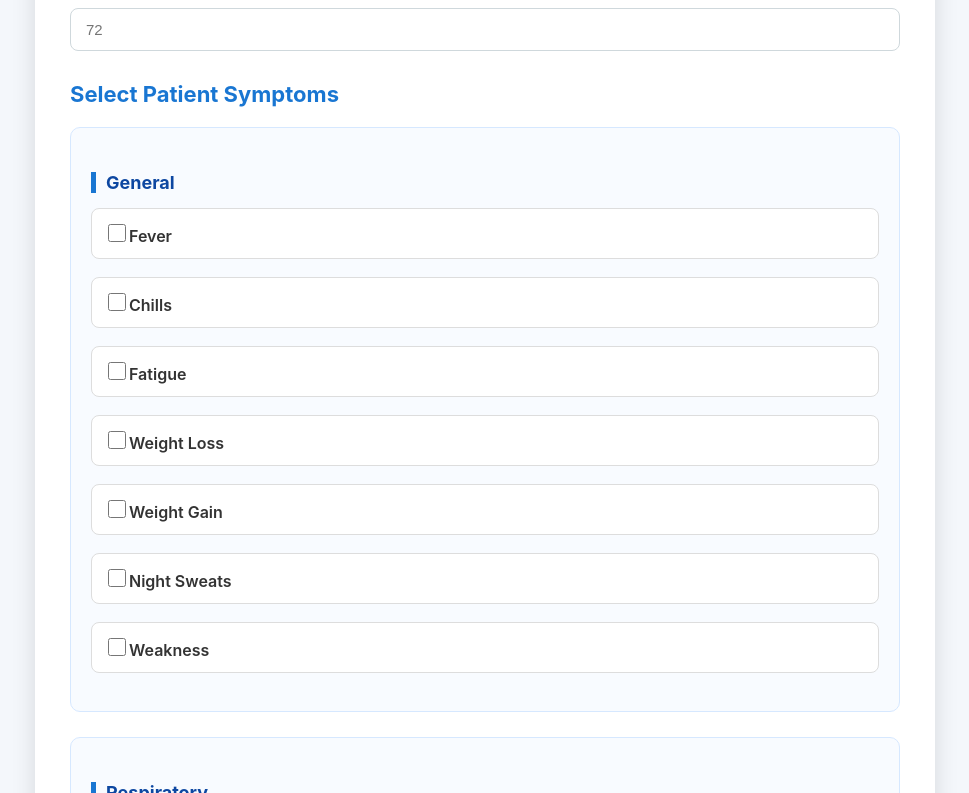
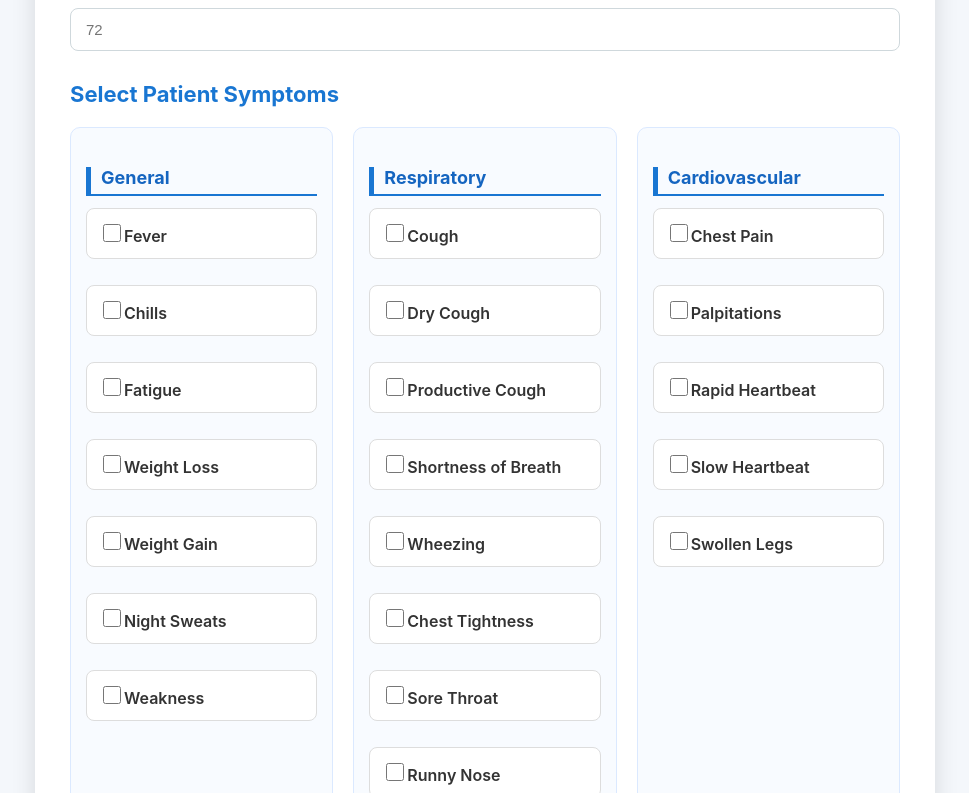
Before and after one commit to minasty/ai-clinical-decision-support-system, a React (Create React App) app in the folder frontend/: page /analyze in a window 1280 px wide. Shown: the part 527-1320 px from the top of the page, without its empty margins (155-1124 px from the left). Built offline with nearby package versions, Linux system fonts and the light colour scheme; no server answers; sample sign-in values are in the browser's storage.

Commit message:
Add styles for symptom categories layout

```diff
--- a/frontend/src/components/PatientForm.css
+++ b/frontend/src/components/PatientForm.css
@@ -352,3 +352,78 @@
     }
 
 }
+/* Three-column layout for symptom categories */
+
+.categories-grid{
+
+    display:grid;
+
+    grid-template-columns:repeat(3,1fr);
+
+    gap:20px;
+
+    margin-top:20px;
+
+}
+
+/* Category card */
+
+.symptom-category{
+
+    background:#f8fbff;
+
+    border:1px solid #dbe9ff;
+
+    border-radius:10px;
+
+    padding:15px;
+
+}
+
+/* Category title */
+
+.symptom-category h4{
+
+    margin-bottom:12px;
+
+    color:#1565c0;
+
+    border-bottom:2px solid #1976d2;
+
+    padding-bottom:6px;
+
+}
+
+/* Symptoms inside each category */
+
+.symptom-list{
+
+    display:flex;
+
+    flex-direction:column;
+
+    gap:8px;
+
+}
+
+/* Responsive */
+
+@media (max-width:992px){
+
+    .categories-grid{
+
+        grid-template-columns:repeat(2,1fr);
+
+    }
+
+}
+
+@media (max-width:768px){
+
+    .categories-grid{
+
+        grid-template-columns:1fr;
+
+    }
+
+}
```
